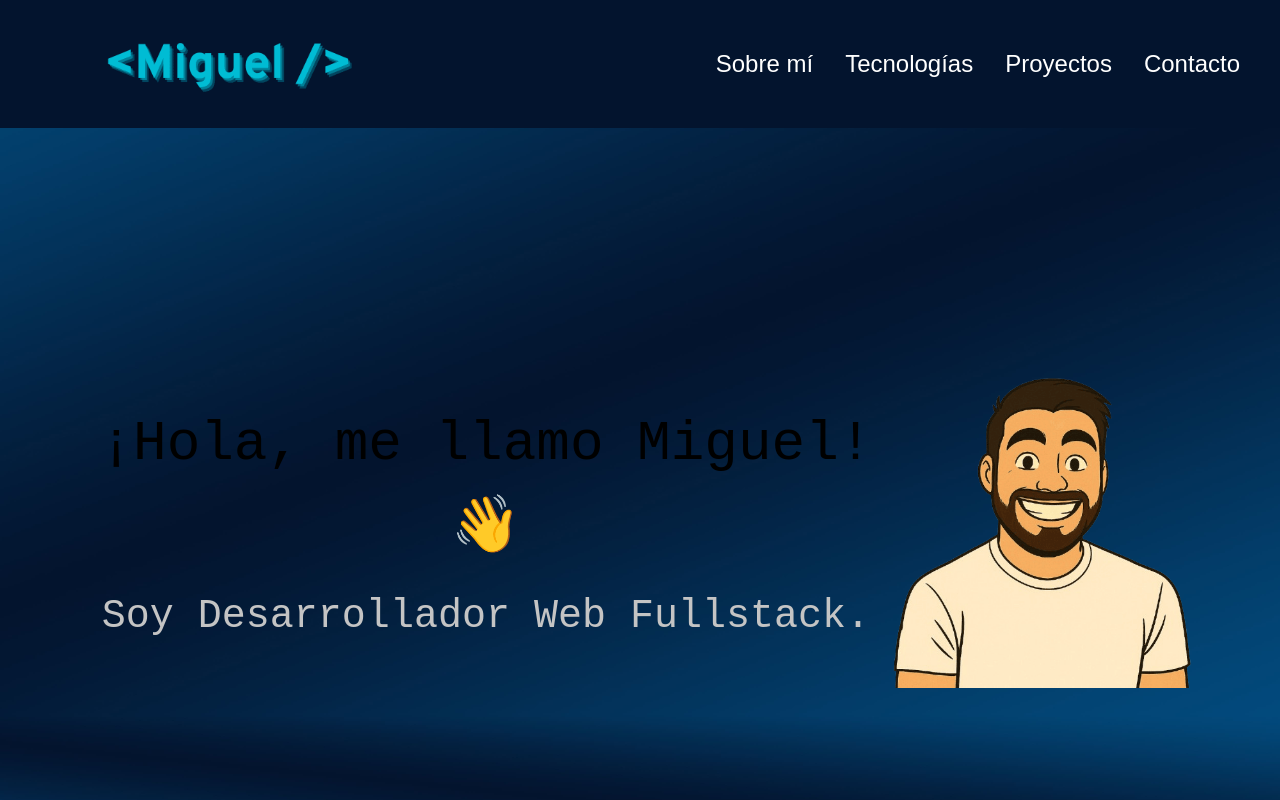
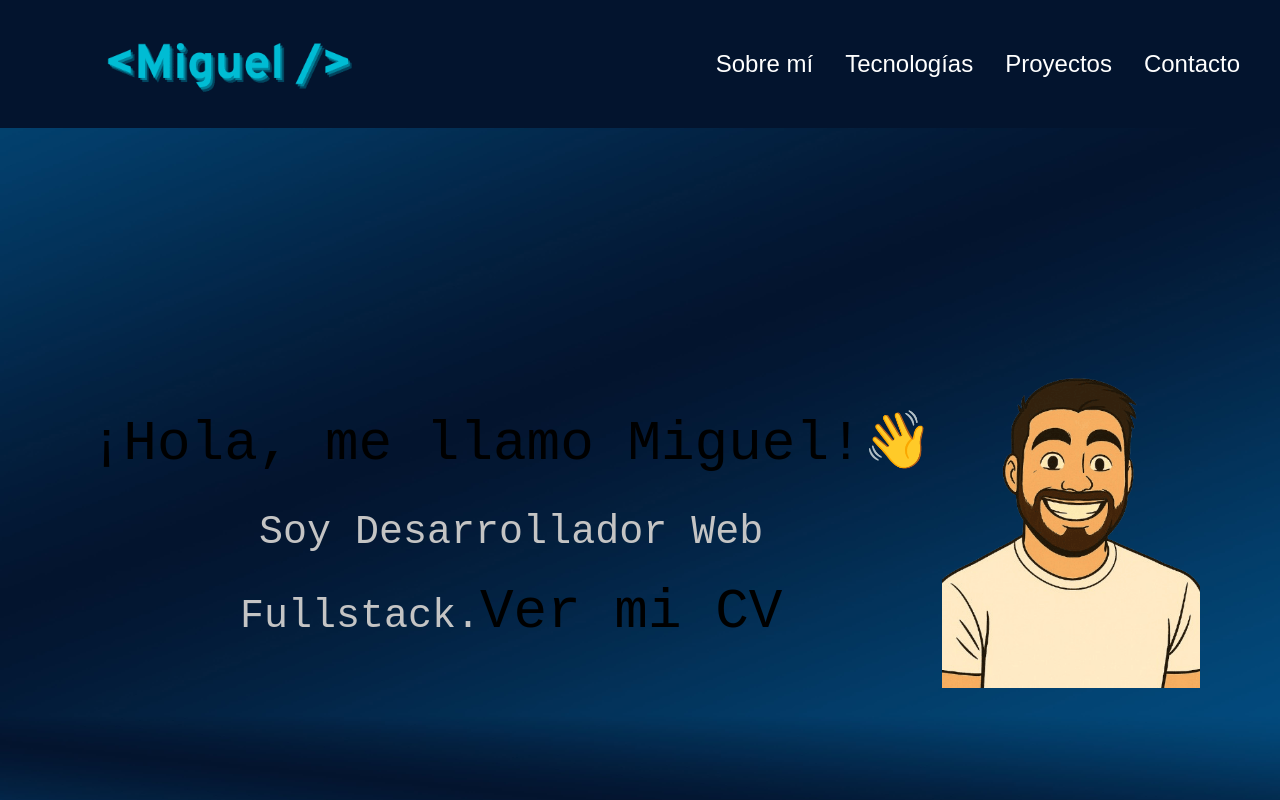
Before and after one commit to MiguelLuceroSL/portfolio, a React (Vite) app: page / in a window 1280 px wide. Shown: the top 800 px of the page. Built offline with nearby package versions, Linux system fonts and the light colour scheme; a web font is replaced by a local one.

Commit message:
agrego Ver mi cv

```diff
--- a/src/sections/Home/Presentation.jsx
+++ b/src/sections/Home/Presentation.jsx
@@ -14,6 +14,7 @@ const Presentation = () => {
                 <h1 className="font text-[2rem] sm:text-[2.5rem] md:text-[3rem] lg:text-[3.5rem]">¡Hola, me llamo Miguel!👋
                     <br />
                     <span className="text-[#c4c4c4] text-[1rem] sm:text-[1.5rem] md:text-[2rem] lg:text-[2.5rem]">Soy Desarrollador Web Fullstack.</span>
+                    <a href="/cvluceromiguel.pdf" target="_blank">Ver mi CV</a>
                 </h1>
 
             </motion.article>
```
